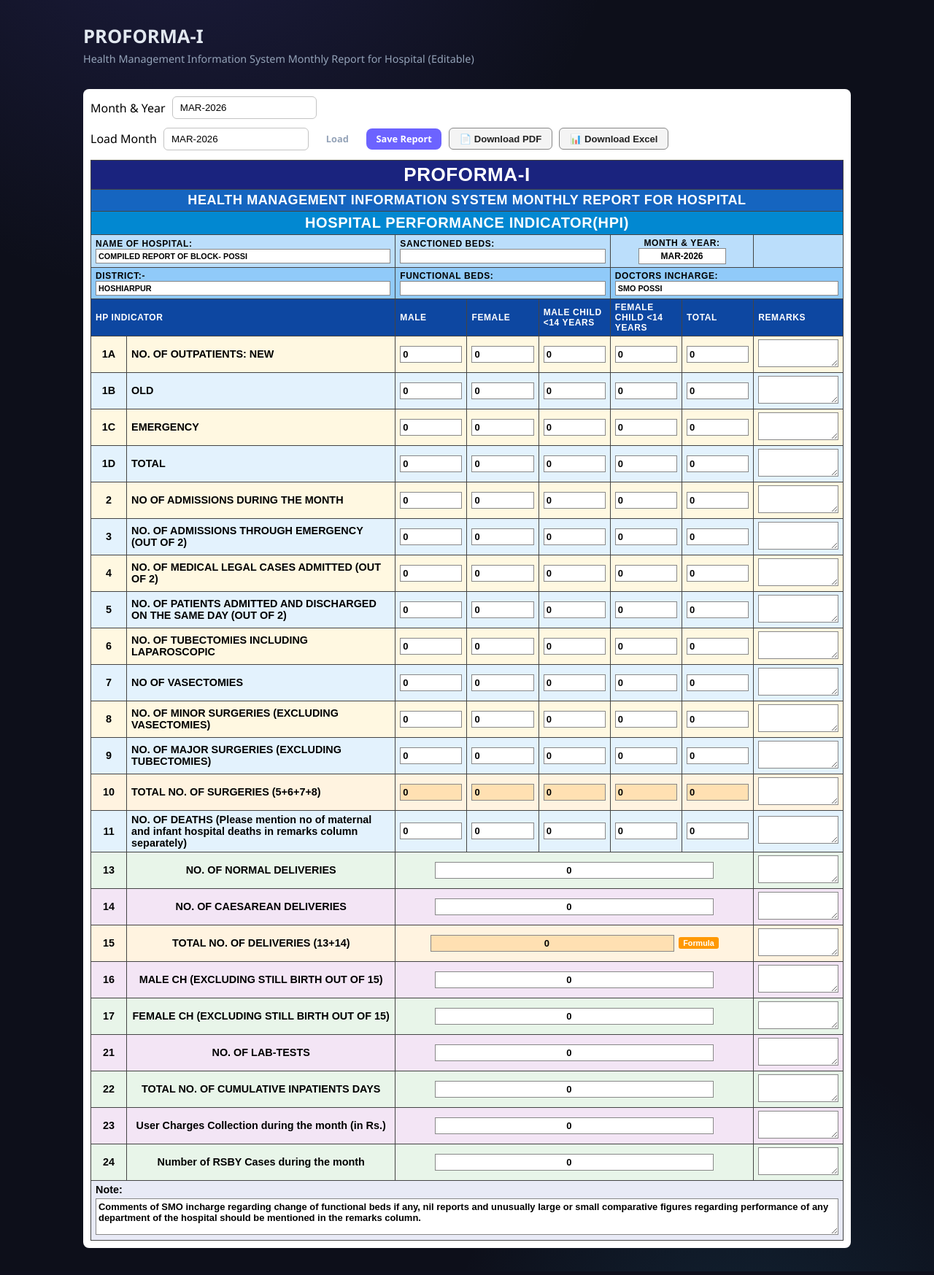
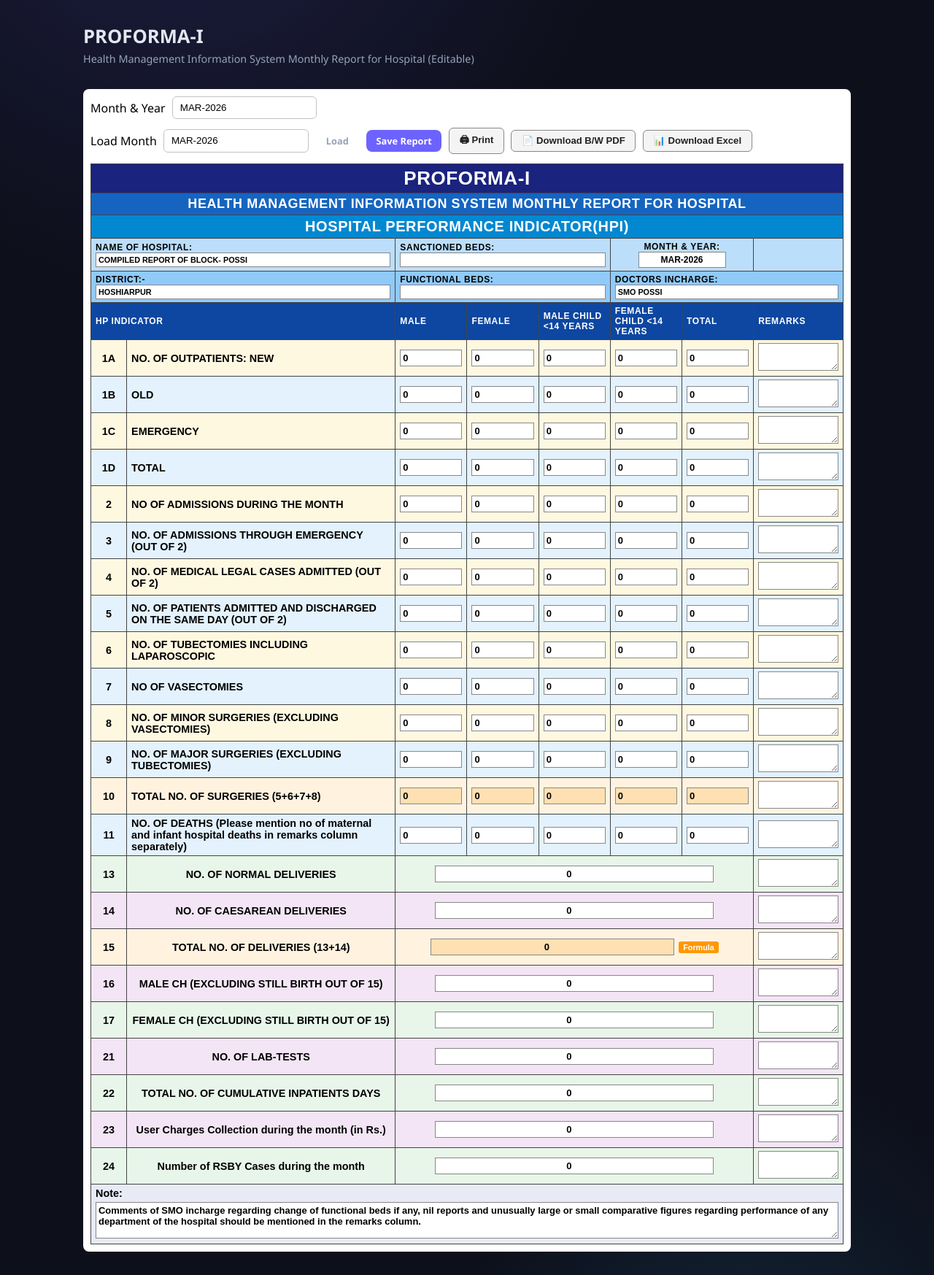
Before and after one commit to navdeepptu23-max/opd-portal, a Flask app: page /reports/proforma-i-hpi in a window 1280 px wide. Shown: the part 60-1807 px from the top of the page at 73% size. Run offline with Flask 3, Linux system fonts and the light colour scheme; a user stored in the database is signed in; data comes from the database, SQL or seed files in the repository; some libraries are stand-ins or nearby versions.

Commit message:
Add print option and black-and-white PDF download for PROFORMA-I

```diff
--- a/portal/templates/proforma_i_hpi_report.html
+++ b/portal/templates/proforma_i_hpi_report.html
@@ -138,7 +138,8 @@
         {% if current_user.is_admin_or_above %}
         <button type="submit" class="btn btn-primary btn-sm">Save Report</button>
         {% endif %}
-        <button type="button" class="btn-export no-print" onclick="exportPDF()" title="Download as single-page PDF">📄 Download PDF</button>
+        <button type="button" class="btn-export no-print" onclick="printReport()" title="Print report">🖨 Print</button>
+        <button type="button" class="btn-export no-print" onclick="exportPDF()" title="Download black and white PDF">📄 Download B/W PDF</button>
         <button type="button" class="btn-export no-print" onclick="exportExcel()" title="Download as Excel file">📊 Download Excel</button>
       </div>
     </div>
@@ -451,19 +452,58 @@
 
 <script>
 
+  function printReport() {
+    window.print();
+  }
+
 
   function exportPDF() {
-    const el = document.querySelector('.hpi-table');
+    const source = document.querySelector('.hpi-table');
     const month = (document.getElementById('header-month-year') || {value: '{{ month_year }}'}).value || '{{ month_year }}';
+    const el = source.cloneNode(true);
+
+    // Force black and white rendering for downloaded PDF.
+    el.style.width = '100%';
+    el.style.background = '#ffffff';
+    el.style.color = '#000000';
+    el.querySelectorAll('th, td').forEach((cell) => {
+      cell.style.background = '#ffffff';
+      cell.style.color = '#000000';
+      cell.style.border = '1px solid #000000';
+      cell.style.fontWeight = '700';
+    });
+
+    // Replace inputs/textareas with plain text in the cloned table for clean print-like output.
+    el.querySelectorAll('input, textarea').forEach((field) => {
+      const span = document.createElement('span');
+      span.textContent = field.value || '';
+      span.style.display = 'inline-block';
+      span.style.width = '100%';
+      span.style.color = '#000000';
+      span.style.fontWeight = '700';
+      field.replaceWith(span);
+    });
+
+    const wrapper = document.createElement('div');
+    wrapper.style.position = 'fixed';
+    wrapper.style.left = '-10000px';
+    wrapper.style.top = '0';
+    wrapper.style.width = '1000px';
+    wrapper.style.background = '#ffffff';
+    wrapper.appendChild(el);
+    document.body.appendChild(wrapper);
+
     const opt = {
       margin:       [5, 5, 5, 5],
-      filename:     'PROFORMA-I_' + month + '.pdf',
+      filename:     'PROFORMA-I_BW_' + month + '.pdf',
       image:        { type: 'jpeg', quality: 0.95 },
       html2canvas:  { scale: 1.5, useCORS: true },
       jsPDF:        { unit: 'mm', format: 'a4', orientation: 'portrait', compress: true },
       pagebreak:    { mode: 'avoid' }
     };
-    html2pdf().set(opt).from(el).save();
+    html2pdf().set(opt).from(el).save().finally(() => {
+      wrapper.remove();
+    });
   }
 
   function exportExcel() {
```
